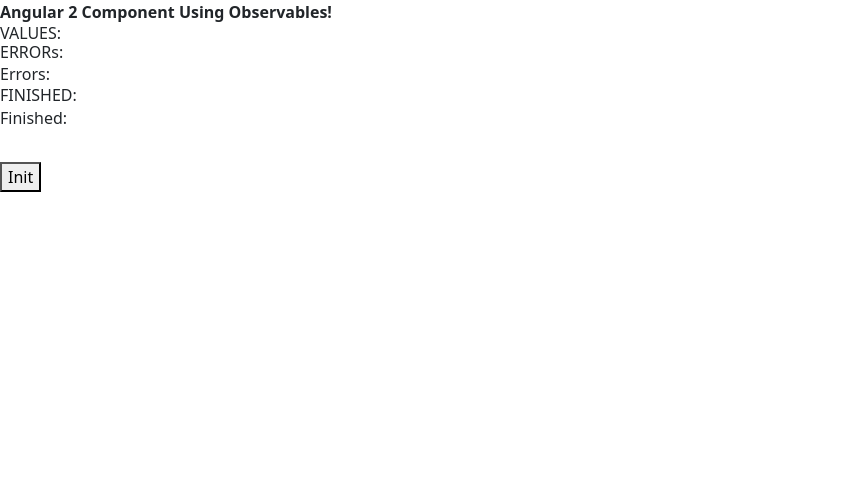
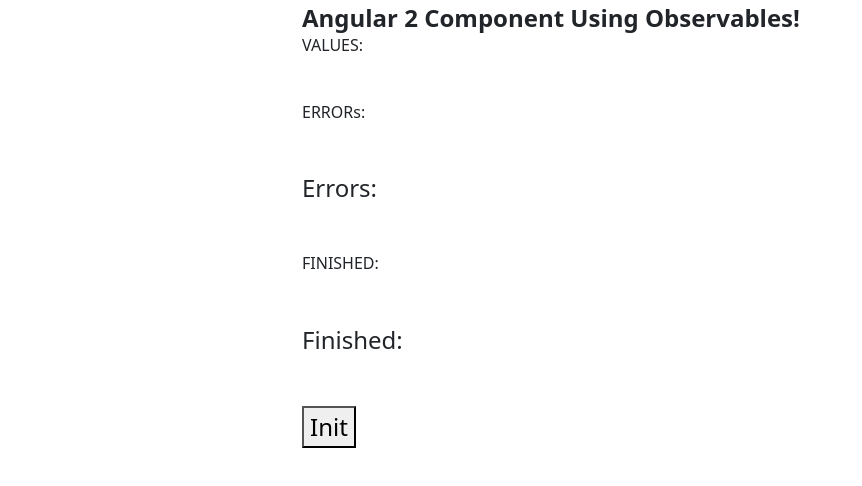
Before and after one commit to imcgonigle/rxjs-practice, an Angular app: page / in a window 1280 px wide. Shown: the top 486 px of the page, without its empty margins (0-862 px from the left). Built offline with nearby package versions, Linux system fonts and the light colour scheme.

Commit message:
move template to seperate file

```diff
--- a/src/app/app.component.ts
+++ b/src/app/app.component.ts
@@ -5,20 +5,8 @@
 
 @Component({
 	selector: 'app-root',
-	template: `
-	  <b>Angular 2 Component Using Observables!</b>
-
-	  <h6 style="margin-bottom: 0">VALUES:</h6>
-	  <div *ngFor="let value of values">- {{ value }}</div>
-
-	  <h6 style="margin-bottom: 0">ERRORs:</h6>
-	  <div>Errors: {{anyErrors}}</div>
-
-	  <h6 style="margin-bottom: 0">FINISHED:</h6>
-	  <div>Finished: {{ finished }}</div>
-
-	  <button style="margin-top: 2rem;" (click)="init()">Init</button>
-	`,
+	templateUrl: 'app.component.html',
+    styleUrls: ['app.component.css'],
     providers: [ AppService ]
 })
 export class AppComponent {
@@ -37,5 +25,11 @@
           error => this.anyErrors = true,
           () => this.finished = true
       );
+
+      this.appService.getNumbers().forEach( value => {
+          this.values.push(value)
+      }).then(x => {
+          console.log("Finished");
+      });
   }
 }
```
